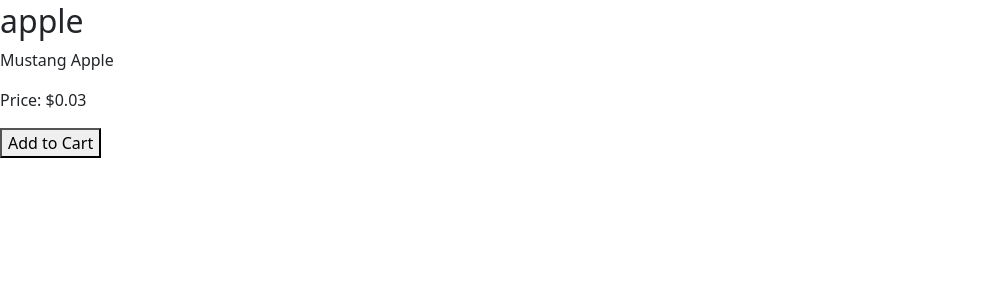
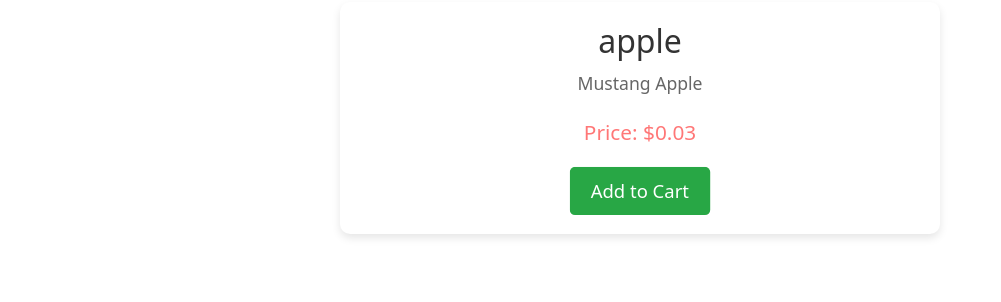
Before and after one commit to KhatriSuson/e-commerce-website, a Django app: page /product/1/ in a window 1280 px wide. Shown: the part 78-380 px from the top of the page, without its empty margins (0-1001 px from the left). Run offline with Django 5.2, Linux system fonts and the light colour scheme; data comes from the database, SQL or seed files in the repository; both versions use the stored data as it was after the commit.

Commit message:
product-detail

```diff
--- a/ecommerce/templates/store/product_detail.html
+++ b/ecommerce/templates/store/product_detail.html
@@ -1,11 +1,100 @@
 {% extends 'base.html' %}
+
 {% block title %}{{ product.name }}{% endblock %}
+
 {% block content %}
+<style>
+    /* Styling */
+    .product-container {
+        display: flex;
+        flex-direction: column;
+        align-items: center;
+        text-align: center;
+        max-width: 600px;
+        margin: auto;
+        padding: 20px;
+        background: #fff;
+        box-shadow: 0 4px 8px rgba(0, 0, 0, 0.1);
+        border-radius: 10px;
+        transition: transform 0.3s ease, box-shadow 0.3s ease;
+    }
+
+    .product-container:hover {
+        transform: scale(1.02);
+        box-shadow: 0 6px 16px rgba(0, 0, 0, 0.2);
+    }
+
+    h2 {
+        font-size: 2em;
+        color: #333;
+        margin-bottom: 10px;
+    }
+
+    .product-description {
+        font-size: 1.1em;
+        color: #666;
+        line-height: 1.5;
+        margin-bottom: 20px;
+    }
+
+    .product-price {
+        font-size: 1.3em;
+        color: #f77;
+        margin-bottom: 20px;
+        animation: fadeIn 0.5s ease-out;
+    }
+
+    .add-to-cart-btn {
+        background-color: #28a745;
+        color: #fff;
+        border: none;
+        padding: 10px 20px;
+        font-size: 1.1em;
+        cursor: pointer;
+        border-radius: 5px;
+        transition: background 0.3s ease, transform 0.2s ease;
+        animation: pulse 1.5s infinite;
+    }
+
+    .add-to-cart-btn:hover {
+        background-color: #218838;
+        transform: scale(1.05);
+    }
+
+    /* Animations */
+    @keyframes pulse {
+        0%, 100% {
+            transform: scale(1);
+        }
+        50% {
+            transform: scale(1.05);
+        }
+    }
+
+    @keyframes fadeIn {
+        from {
+            opacity: 0;
+        }
+        to {
+            opacity: 1;
+        }
+    }
+</style>
+
+<div class="product-container">
     <h2>{{ product.name }}</h2>
-    <p>{{ product.description }}</p>
-    <p>Price: ${{ product.price }}</p>
+    <p class="product-description">{{ product.description }}</p>
+    <p class="product-price">Price: ${{ product.price }}</p>
     <form action="{% url 'add_to_cart' product.id %}" method="post">
         {% csrf_token %}
-        <button type="submit">Add to Cart</button>
+        <button type="submit" class="add-to-cart-btn">Add to Cart</button>
     </form>
+</div>
+
+<script>
+    // Optional JavaScript for further effects
+    document.querySelector('.add-to-cart-btn').addEventListener('click', function() {
+        this.textContent = "Adding...";
+    });
+</script>
 {% endblock %}
```
Also changed, not shown: ecommerce/Screenshot_2024-08-27_170616.png (added), ecommerce/db.sqlite3.
